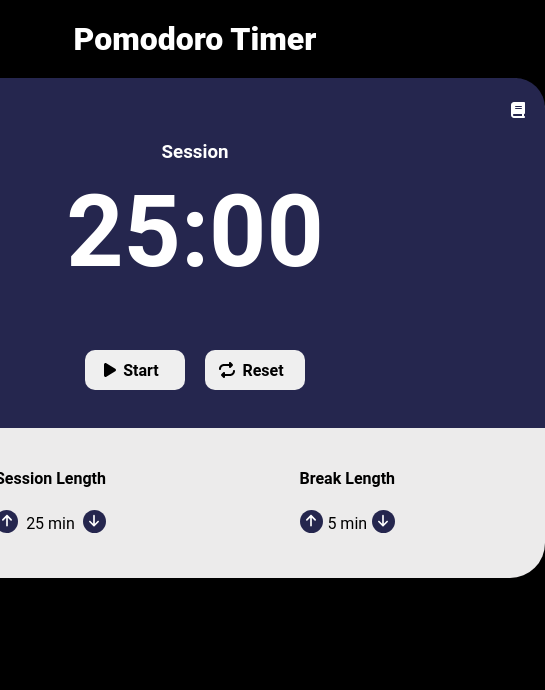
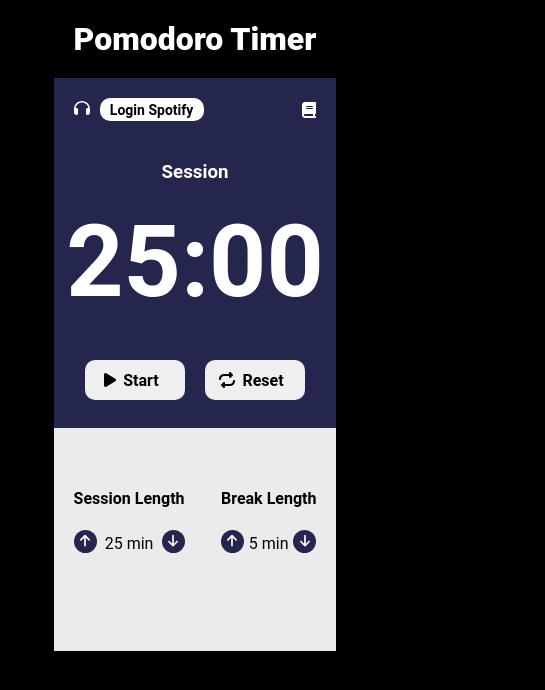
Before and after one commit to walkerblobato/pomodoro-react, a React (Create React App) app: page / in a window 390 px wide. Shown: the top 690 px of the page, 545 px wide, since content can reach past the window. Built offline with nearby package versions, Linux system fonts and the light colour scheme; no server answers.

Commit message:
Iniciando responsivo

```diff
--- a/src/App.css
+++ b/src/App.css
@@ -133,7 +133,7 @@ main {
   height: 500px;
   transition: all ease .3s;
   background-color: rgb(37, 38, 78);
-  left: -1200px;
+  left: -1500px;
   border-radius: 30px;
   padding: 10px 0 0 0;
   overflow-x: auto;
@@ -290,3 +290,31 @@ main {
   text-align: center;
   margin: 0;
 }
+
+@media (max-width: 450px){
+
+  .main {
+    display: flex;
+    flex-direction: column;
+    width: 100%;
+    height: 100%;
+    border-radius: 0;
+  }
+
+  .section-up {
+    border-radius: 0;
+  }
+
+  .session {
+    margin: 20px;
+  }
+
+  .part-down {
+    margin: 20px;
+  }
+
+  .buttons {
+    margin: 0;
+    padding: 20px;
+  }
+}
--- a/src/components/Pagina/Pagina.js
+++ b/src/components/Pagina/Pagina.js
@@ -116,7 +116,7 @@ function Pagina() {
     }
 
     return (
-        <main>
+        <main className="main">
             <Information style={style} click={closeNotes} dados={dados} historico={historico} setHistorico={setHistorico} />
             <div className="section-up">
                 <div className="texts">
```
